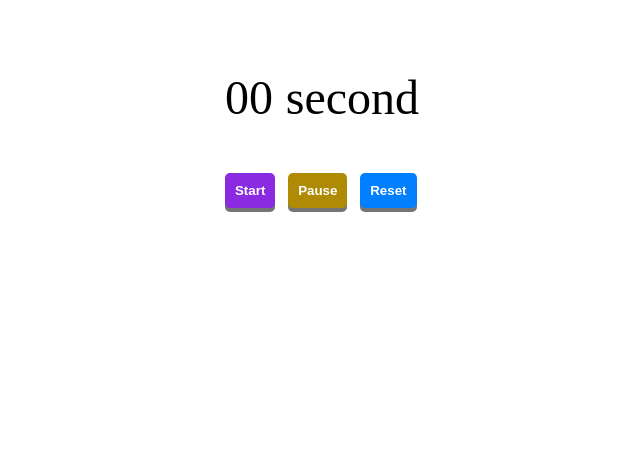
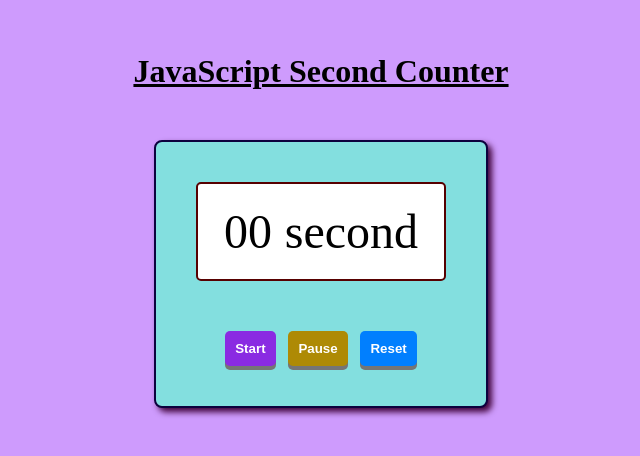
Before and after one commit to iam-nilanj0n/second-counter, a plain HTML site: page index.html in a window 1280 px wide. Shown: the part 170-626 px from the top of the page, without its empty margins (319-959 px from the left). Drawn offline with Linux system fonts and the light colour scheme.

Commit message:
new Changes done

```diff
--- a/index.html
+++ b/index.html
@@ -9,6 +9,10 @@
     <link rel="icon" href="./asset/timer.png" type="image/x-icon">
 </head>
 <body>
+    <h1>JavaScript Second Counter</h1>
+    <section class="secondCounter-Box">
+
+    </section>
 
 </body>
 <script src="./script.js"></script>
--- a/script.js
+++ b/script.js
@@ -1,4 +1,5 @@
-const body = document.querySelector('body');
+const box = document.querySelector('.secondCounter-Box');
+
 
 let p = document.createElement('p');
 p.className = 'counter';
@@ -28,8 +29,8 @@ div.appendChild(startButton)
 div.appendChild(pauseButton)
 div.appendChild(resetButton)
 
-body.appendChild(timerSection)
-body.appendChild(div)
+box.appendChild(timerSection)
+box.appendChild(div)
 
 var counter;
 const changeCounter = () => {
--- a/style.css
+++ b/style.css
@@ -1,23 +1,54 @@
-*{
+* {
     margin: 0;
     padding: 0;
 }
-body{
+
+body {
     height: 100vh;
     width: 100vw;
     overflow: hidden;
+    display: flex;
+    flex-direction: column;
+    justify-content: center;
+    align-items: center;
+    background-color: rgb(206, 155, 253);
 }
-.timeSection{
-    margin: 30vh 0 0 42vw;
+
+h1{
+    margin-bottom: 50px;
+    text-decoration: underline;
+}
+
+.secondCounter-Box {
+    border: 2px solid rgb(12, 1, 62);
+    border-radius: 8px;
+    padding: 40px;
+    display: flex;
+    flex-direction: column;
+    justify-content: center;
+    align-items: center;
+    background-color: rgb(131, 223, 223);
+    box-shadow: 4px 4px 0.4rem rgb(62, 0, 55);
+}
+
+.timeSection {
+    /* margin: 30vh 0 0 42vw; */
     display: flex;
     flex-direction: row;
+    border: 2px solid rgb(87, 0, 0);
+    border-radius: 5px;
+    margin-bottom: 50px;
+    padding: 20px;
+    background-color: white;
 }
-p{
+
+p {
     font-size: 3em;
     margin: 0 0.5vw 0 0.5vw;
 }
+
 /* start button is here */
-.startButton{
+.startButton {
     padding: 10px;
     background-color: blueviolet;
     color: white;
@@ -28,19 +59,19 @@ p{
     font-weight: bolder;
 }
 
-.startButton:hover{
+.startButton:hover {
     background-color: blueviolet;
     cursor: pointer;
 }
 
-.startButton:active{
+.startButton:active {
     background-color: blueviolet;
     transform: translateY(2px);
     box-shadow: 0 2px rgb(32, 32, 32);
 }
 
 /* pause button is here */
-.pauseButton{
+.pauseButton {
     padding: 10px;
     background-color: rgb(174, 138, 5);
     color: white;
@@ -51,12 +82,12 @@ p{
     font-weight: bolder;
 }
 
-.pauseButton:hover{
+.pauseButton:hover {
     background-color: rgb(174, 138, 5);
     cursor: pointer;
 }
 
-.pauseButton:active{
+.pauseButton:active {
     background-color: rgb(174, 138, 5);
     transform: translateY(2px);
     box-shadow: 0 2px rgb(32, 32, 32);
@@ -64,7 +95,7 @@ p{
 
 /* reset button is here */
 
-.resetButton{
+.resetButton {
     padding: 10px;
     background-color: rgb(1, 127, 254);
     color: white;
@@ -75,12 +106,12 @@ p{
     font-weight: bolder;
 }
 
-.resetButton:hover{
+.resetButton:hover {
     background-color: rgb(1, 127, 254);
     cursor: pointer;
 }
 
-.resetButton:active{
+.resetButton:active {
     background-color: rgb(1, 127, 254);
     transform: translateY(2px);
     box-shadow: 0 2px rgb(32, 32, 32);
@@ -88,6 +119,6 @@ p{
 
 /* buttonSection is here */
 
-.buttonSection{
+/* .buttonSection{
     margin: 6vh 0 0 42vw;
-}
+} */
```
